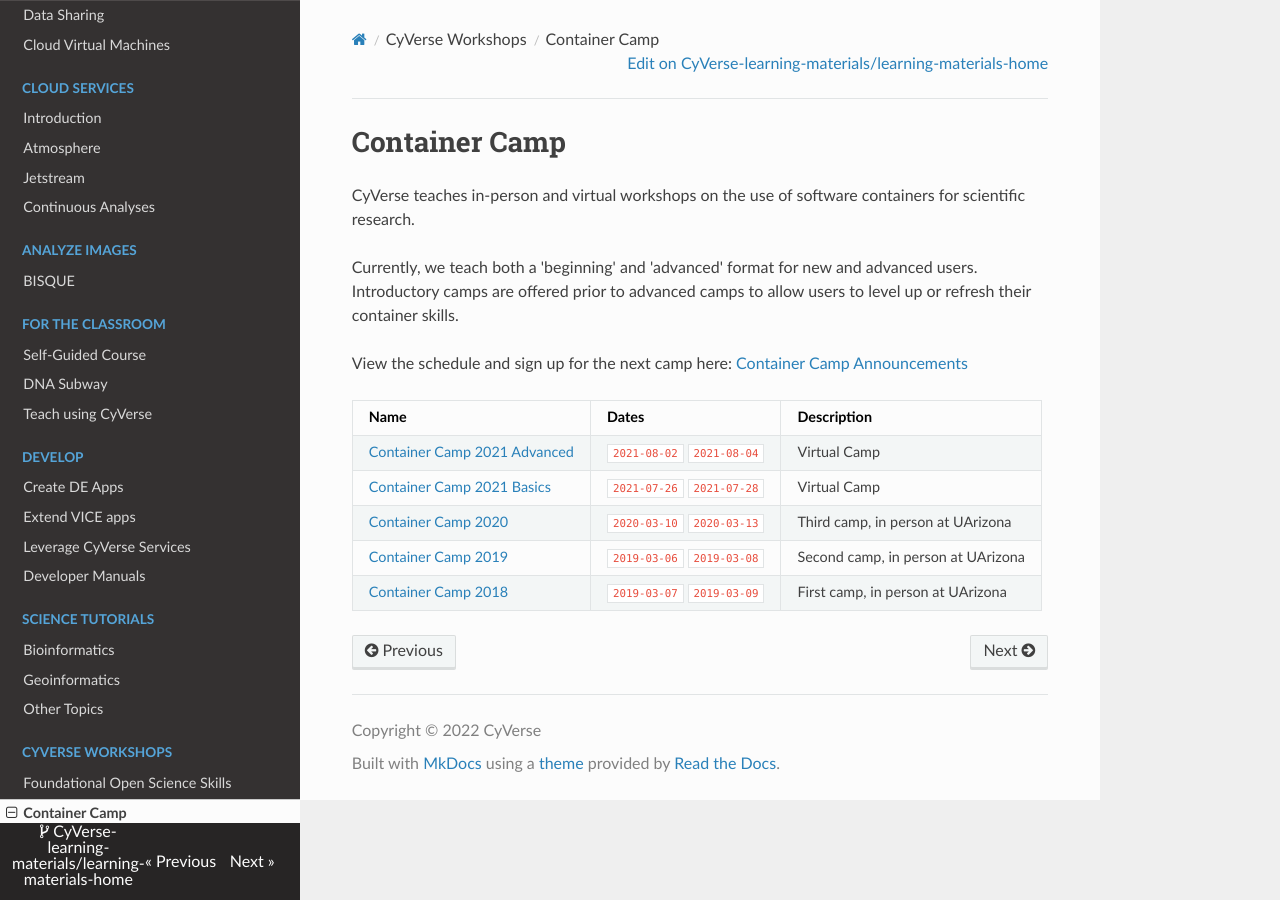
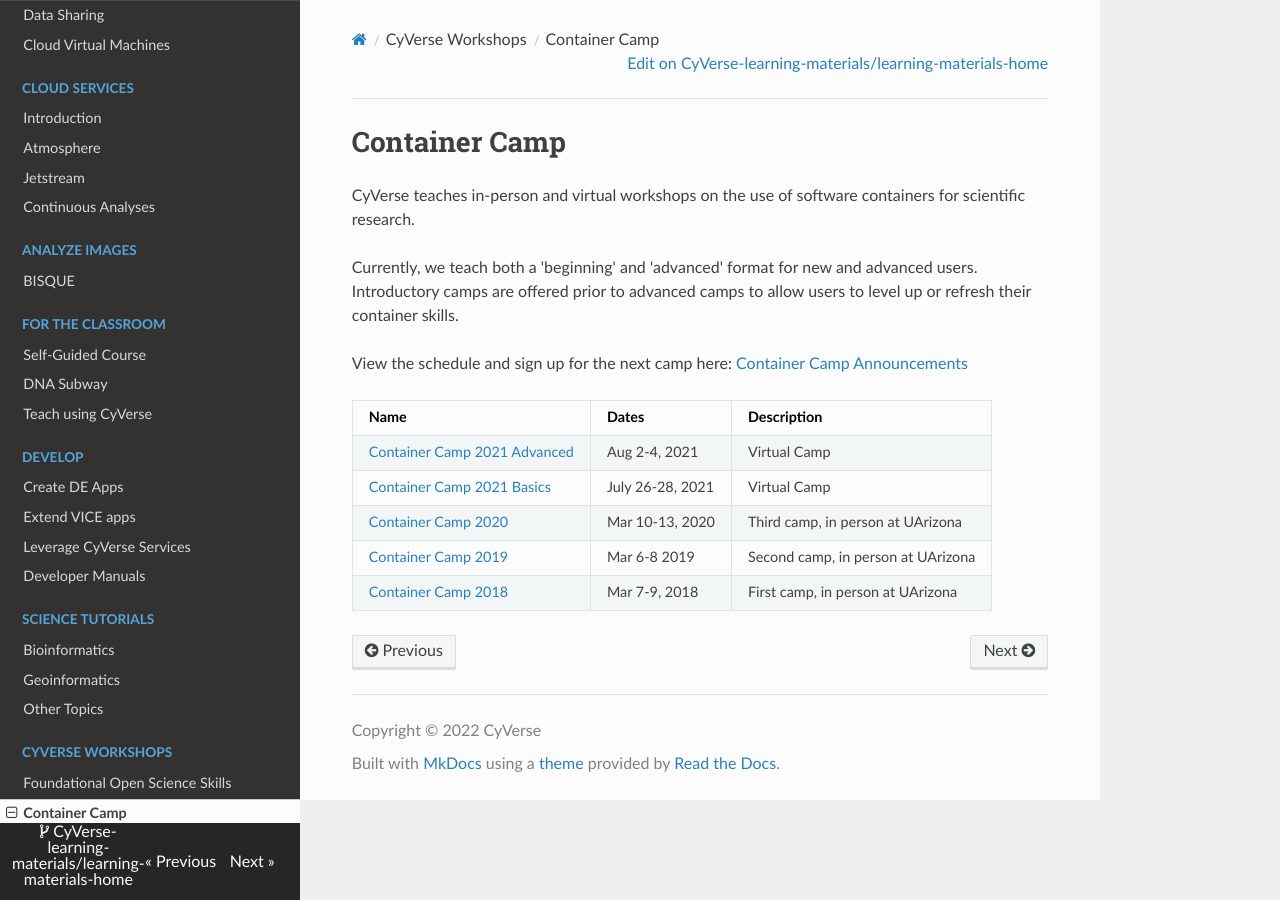
Before and after one commit to CyVerse-learning-materials/learning-materials-home, an MkDocs documentation site: the page built from docs/container_camp.md, in a window 1280 px wide. Built offline with MkDocs 1.6.1, drawn with Linux system fonts in a browser that asks for light colours; nearby versions of some CDN libraries; a script that is not in the unit is left out.

Commit message:
Update container_camp.md

```diff
--- a/docs/container_camp.md
+++ b/docs/container_camp.md
@@ -8,8 +8,8 @@
 
 | Name | Dates | Description |
 |------|-------|-------------|
-| [Container Camp 2021 Advanced](https://learning.cyverse.org/projects/cyverse-container-camp/en/latest/index.html) | `2021-08-02` `2021-08-04` | Virtual Camp |
-| [Container Camp 2021 Basics](https://learning.cyverse.org/projects/cyverse-container-camp/en/latest/index.html) | `2021-07-26` `2021-07-28` | Virtual Camp |
-| [Container Camp 2020](https://learning.cyverse.org/projects/Container-camp-2020/en/latest/index.html) | `2020-03-10` `2020-03-13` | Third camp, in person at UArizona |
-| [Container Camp 2019](https://learning.cyverse.org/projects/container_camp_workshop_2019/en/latest/index.html) | `2019-03-06` `2019-03-08` | Second camp, in person at UArizona |
-| [Container Camp 2018](https://cyverse-container-camp-workshop-2018.readthedocs-hosted.com/en/latest/index.html) | `2019-03-07` `2019-03-09` | First camp, in person at UArizona |
+| [Container Camp 2021 Advanced](https://learning.cyverse.org/projects/cyverse-container-camp/en/latest/index.html) | Aug 2-4, 2021 | Virtual Camp |
+| [Container Camp 2021 Basics](https://learning.cyverse.org/projects/cyverse-container-camp/en/latest/index.html) | July 26-28, 2021 | Virtual Camp |
+| [Container Camp 2020](https://learning.cyverse.org/projects/Container-camp-2020/en/latest/index.html) | Mar 10-13, 2020 | Third camp, in person at UArizona |
+| [Container Camp 2019](https://learning.cyverse.org/projects/container_camp_workshop_2019/en/latest/index.html) | Mar 6-8 2019 | Second camp, in person at UArizona |
+| [Container Camp 2018](https://cyverse-container-camp-workshop-2018.readthedocs-hosted.com/en/latest/index.html) | Mar 7-9, 2018 | First camp, in person at UArizona |
```
